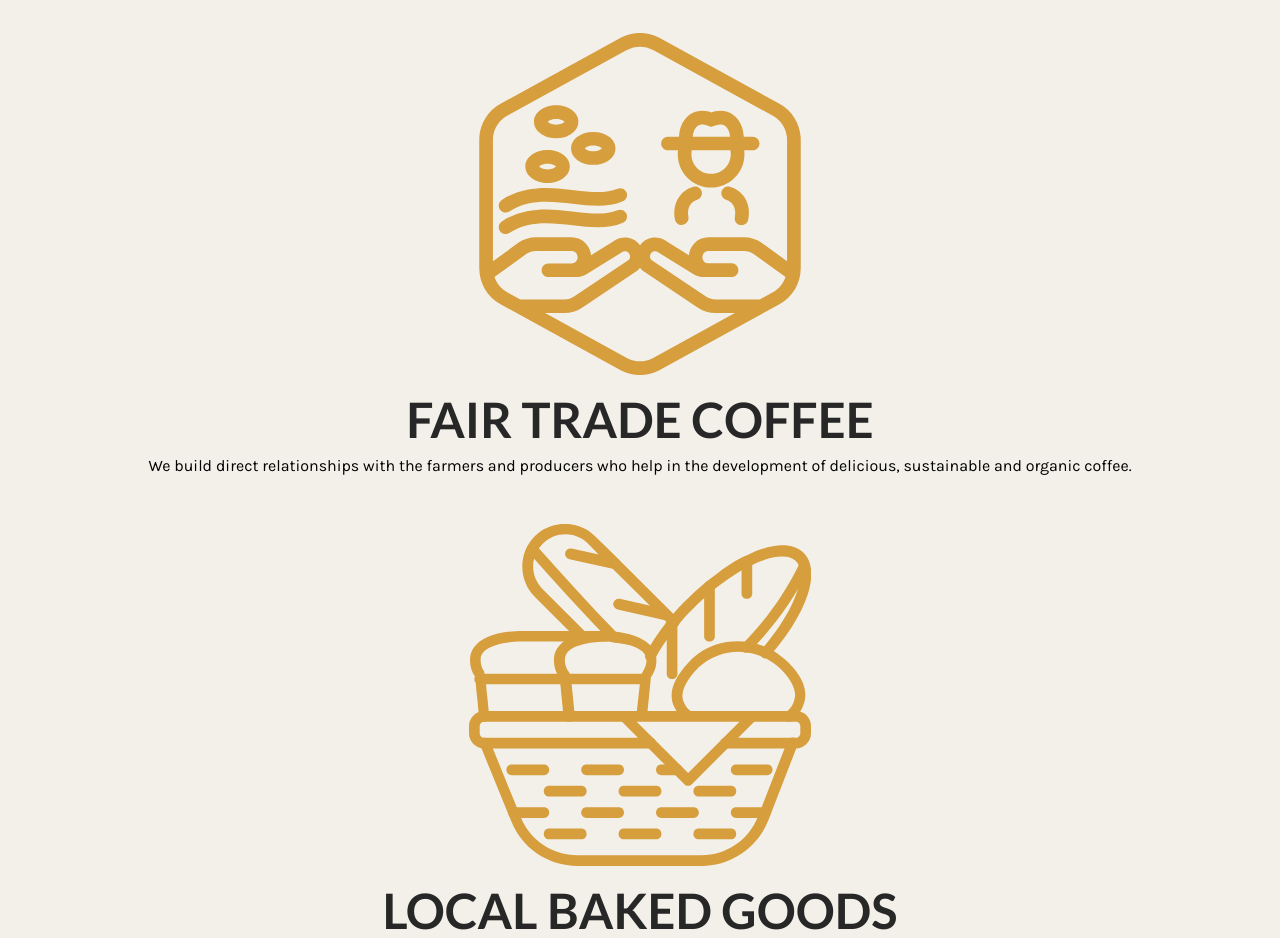
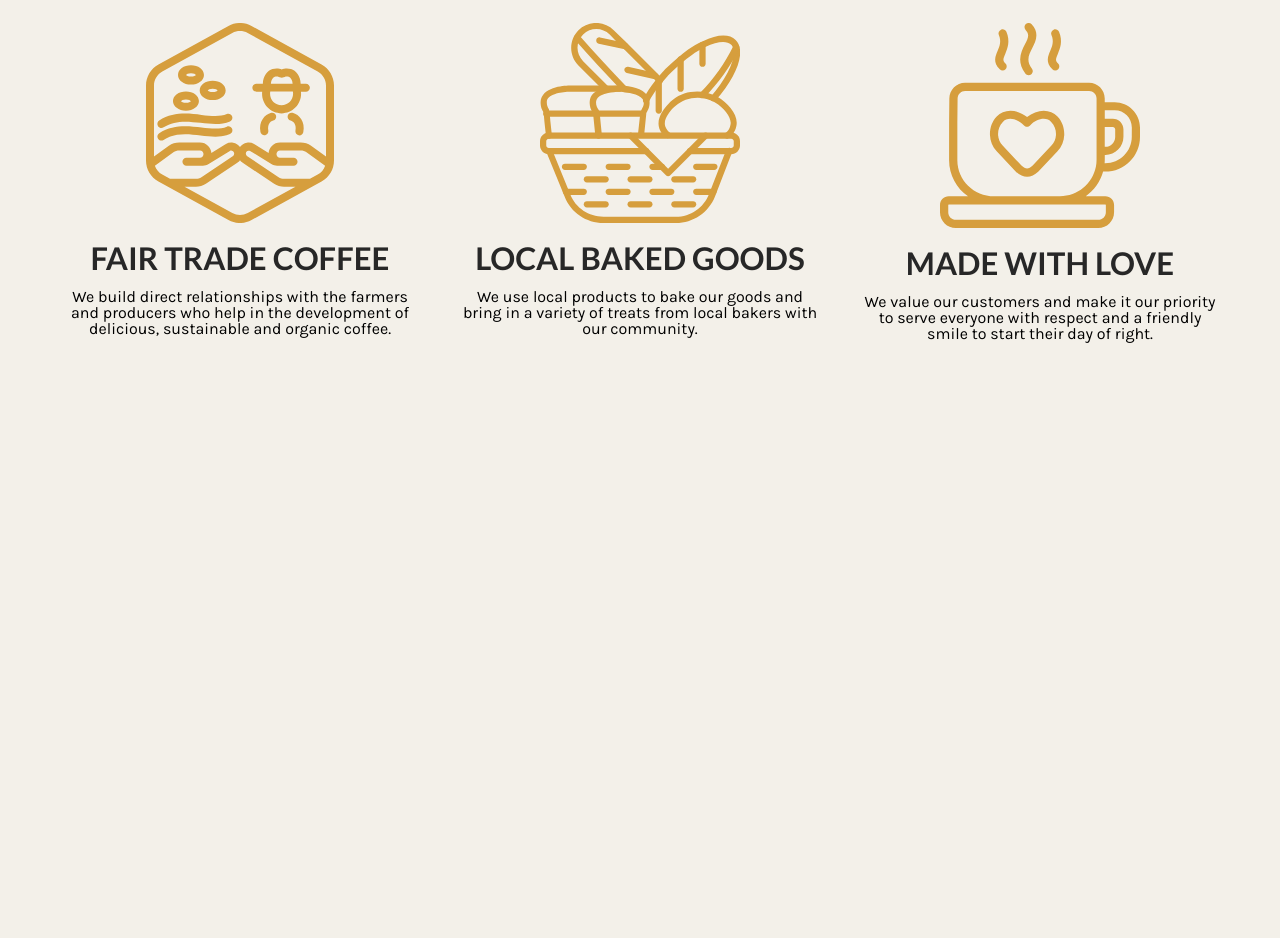
Before and after one commit to niki0012A/mtm6201-midterm, a plain HTML site: page index.html in a window 1280 px wide. Shown: the part 1897-2835 px from the top of the page. After the commit the page ends 2319 px from the top, so only its background shows below. Drawn offline with Linux system fonts and the light colour scheme.

Commit message:
made "why visit us" part for desktop, gris, svgs

```diff
--- a/css/main.css
+++ b/css/main.css
@@ -211,6 +211,9 @@ header li{
     text-align: center;
     margin: 50px 0 20px 0;
 }
+.visit_content{
+    margin-bottom: 80px;
+}
 .trade, .goods, .love{
     display: flex;
     align-items: center;
@@ -218,7 +221,7 @@ header li{
     text-align: center;
     margin: 30px;
 }
-.trade h2, .goods h2, .love h2{
+.trade h3, .goods h3, .love h3{
     margin-bottom: 15px;
 }
 .trade p, .goods p, .love p{
@@ -405,4 +408,29 @@ header li{
         grid-column: 4 / 5;
         grid-row: 2 / 3;
     }
+    /* START OF WHY VISIT US PART */
+    .visit_text{
+        text-align: center;
+        margin: 50px 0 20px 0;
+    }
+    .visit_content{
+       display: grid;
+       grid-template-columns: 1fr 1fr 1fr;
+    }
+    .trade, .goods, .love{
+        display: flex;
+        margin: 0;
+    }
+    .trade h3, .goods h3, .love h3{
+        margin-bottom: 15px;
+    }
+    .trade p, .goods p, .love p{
+        max-width: 90%;
+    }
+    .svg{
+        width: 50%;
+        padding: 20px;
+    }
+
+
 }
--- a/index.html
+++ b/index.html
@@ -63,18 +63,18 @@
         <div class="visit_content">
             <div class="trade">
                 <img src="images/fair-trade.svg" alt="icon of hands trading" class="svg">
-                <h2 class="h2">Fair Trade Coffee</h2>
+                <h3 class="h2">Fair Trade Coffee</h3>
                 <p>We build direct relationships with the farmers and producers who help in the development of delicious, sustainable and organic coffee.
                 </p>
             </div>
             <div class="goods">
                 <img src="images/local-baked-goods.svg" alt="logo with basket of bread and other goods" class="svg">
-                <h2 class="h2">Local baked goods</h2>
+                <h3 class="h2">Local baked goods</h3>
                 <p>We use local products to bake our goods and bring in a variety of treats from local bakers with our community.</p>
             </div>
             <div class="love">
                 <img src="images/made-with-love.svg" alt="cup of coffee with heart" class="svg">
-                <h2 class="h2">Made with love</h2>
+                <h3 class="h2">Made with love</h3>
                 <p>We value our customers and make it our priority to serve everyone with respect and a friendly smile to start their day of right.</p>
             </div>
         </div>
```
